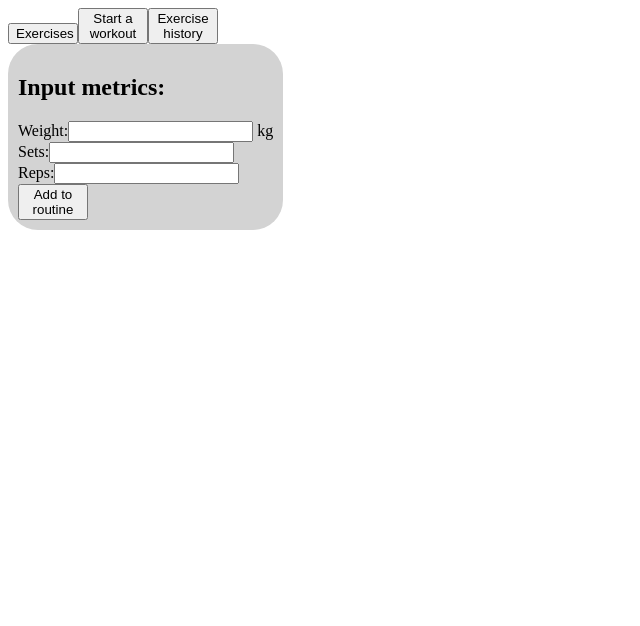
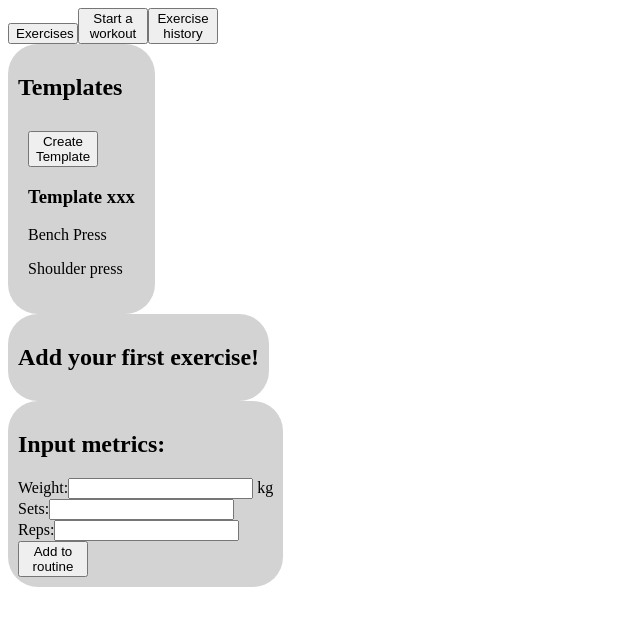
Before and after one commit to christianyarwood62/workout-app, a React (Vite) app: page / in a window 1280 px wide. Both pictures are taken after a click on the button "Start a workout". Shown: the top 626 px of the page, without its empty margins (0-640 px from the left). Built offline with nearby package versions, Linux system fonts and the light colour scheme.

Commit message:
Move exercise routine to workout tab

```diff
--- a/src/App.jsx
+++ b/src/App.jsx
@@ -136,14 +136,14 @@ function App() {
               onSelection={handleSelection}
             />
           )}
-          <RoutineList
-            className="routine-list"
-            exerciseRoutine={exerciseRoutine}
-            chosenExerciseForRoutine={chosenExerciseForRoutine}
-          />
         </div>
       )}
-      {tab === tab2 && <AddExerciseForm />}
+      {tab === tab2 && (
+        <WorkoutTab
+          exerciseRoutine={exerciseRoutine}
+          chosenExerciseForRoutine={chosenExerciseForRoutine}
+        />
+      )}
       {tab === tab3 && <ExerciseHistoryTab />}
     </div>
   );
@@ -213,6 +213,39 @@ function ExerciseDetails({ selectedExercise, onSelection }) {
   );
 }
 
+function WorkoutTab({ exerciseRoutine, chosenExerciseForRoutine }) {
+  return (
+    <div>
+      <TemplateList />
+      <RoutineList
+        className="routine-list"
+        exerciseRoutine={exerciseRoutine}
+        chosenExerciseForRoutine={chosenExerciseForRoutine}
+      />
+      <AddExerciseForm />
+    </div>
+  );
+}
+
+function TemplateList() {
+  return (
+    <div className="container">
+      <h2>Templates</h2>
+      <TemplateWorkout />
+    </div>
+  );
+}
+
+function TemplateWorkout() {
+  return (
+    <div className="container">
+      <button>Create Template</button>
+      <h3>Template xxx</h3>
+      <p>Bench Press</p>
+      <p>Shoulder press</p>
+    </div>
+  );
+}
 function AddExerciseForm() {
   const [weightForm, setWeightForm] = useState("");
 
```
